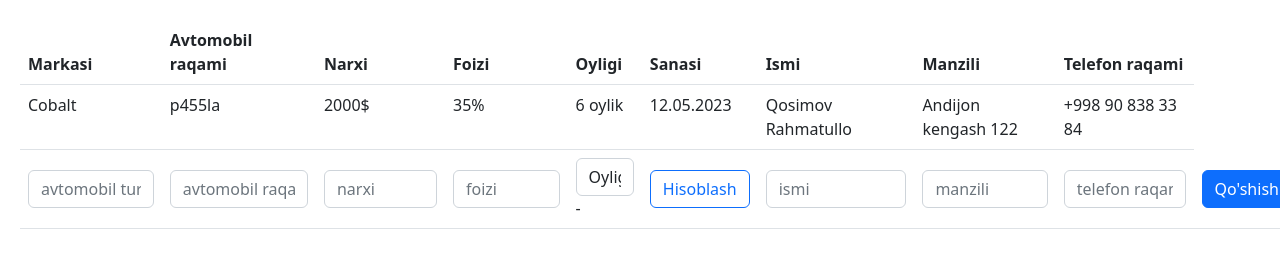
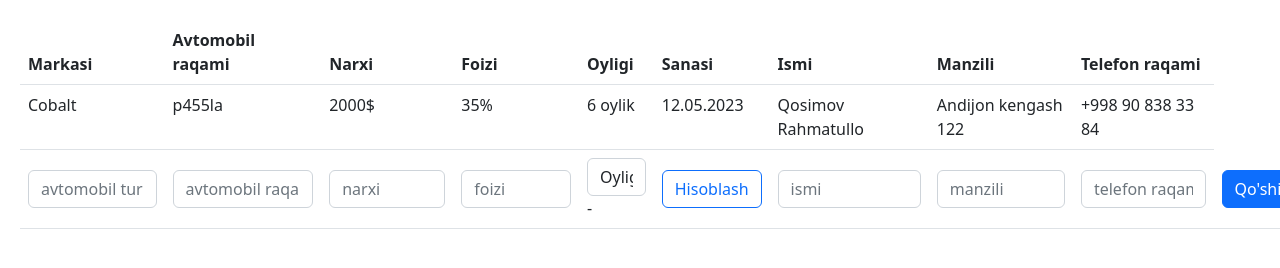
Before and after one commit to byStrange/new_project, a plain HTML site: page index.html in a window 1280 px wide. Shown: the top 268 px of the page. Drawn offline with nearby package versions, Linux system fonts and the light colour scheme.

Commit message:
Update index.html

```diff
--- a/index.html
+++ b/index.html
@@ -19,7 +19,7 @@
     <title>Document</title>
   </head>
   <body>
-    <table class="table">
+    <table class="table" style="width: 1300px">
       <thead>
         <tr>
           <th>Markasi</th>
```
